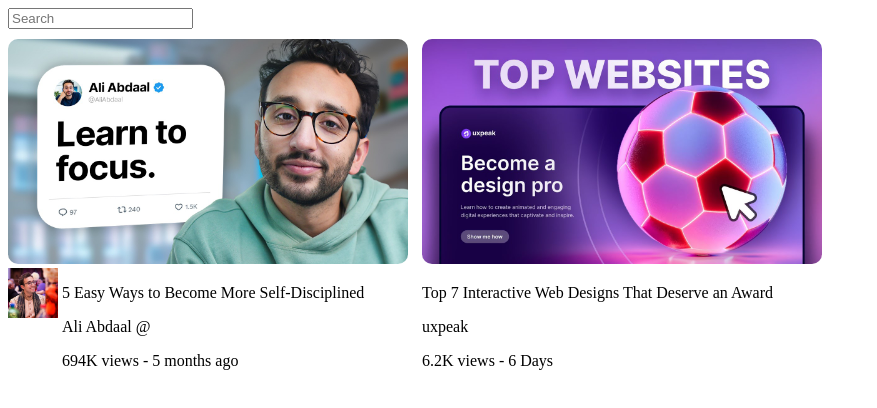
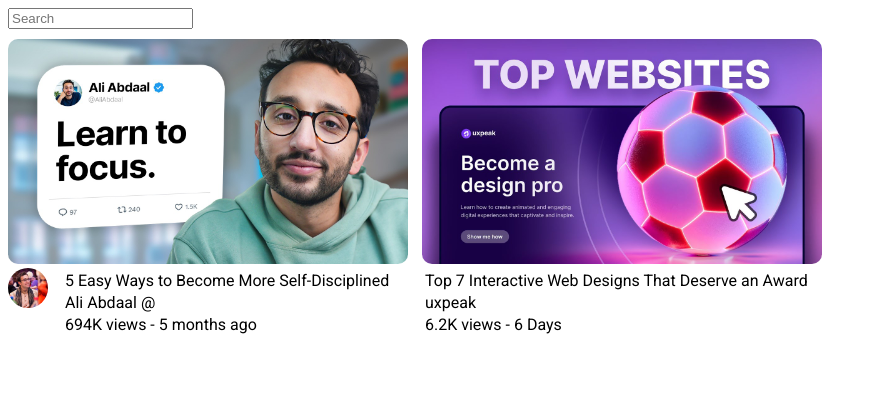
Before and after one commit to Its-SuperNova/Youtube-clone, a plain HTML site: page index.html in a window 1280 px wide. Shown: the whole page, without its empty margins (0-877 px from the left). Drawn offline with Linux system fonts and the light colour scheme.

Commit message:
updated thumbnails video content

```diff
--- a/index.html
+++ b/index.html
@@ -5,6 +5,12 @@
     <meta name="viewport" content="width=device-width, initial-scale=1.0" />
     <title>Youtube-Clone</title>
     <link rel="stylesheet" href="/styles.css" />
+    <link rel="preconnect" href="https://fonts.googleapis.com" />
+    <link rel="preconnect" href="https://fonts.gstatic.com" crossorigin />
+    <link
+      href="https://fonts.googleapis.com/css2?family=Roboto:ital,wght@0,100;0,300;0,400;0,500;0,700;0,900;1,100;1,300;1,400;1,500;1,700;1,900&display=swap"
+      rel="stylesheet"
+    />
   </head>
   <body>
     <input type="text" placeholder="Search" />
@@ -17,7 +23,9 @@
         />
       </div>
       <div class="video-info">
-        <div class="channel-picture"> <img class="profile"src="./Assets/images/channel/p-1.jpg" alt="" /></div>
+        <div class="channel-picture">
+          <img class="profile" src="./Assets/images/channel/p-1.jpg" alt="" />
+        </div>
         <div class="video-content">
           <p class="video-title">5 Easy Ways to Become More Self-Disciplined</p>
           <p>Ali Abdaal @</p>
--- a/styles.css
+++ b/styles.css
@@ -1,3 +1,8 @@
+p{
+    margin: 3px;
+    padding: 0;
+    font-family: "Roboto", "Helvetica Neue", Helvetica, Arial;
+}
 input{
     display: block;
     margin-bottom: 10px;
@@ -15,9 +20,11 @@
     display: inline-block;
     width: 50px;
     vertical-align: top;
+    align-items: center;
 }
 .profile{
-    width: 100%;
+    width: 40px;
+    border-radius: 50px;
 }
 .video-content{
     display: inline-block;
```
